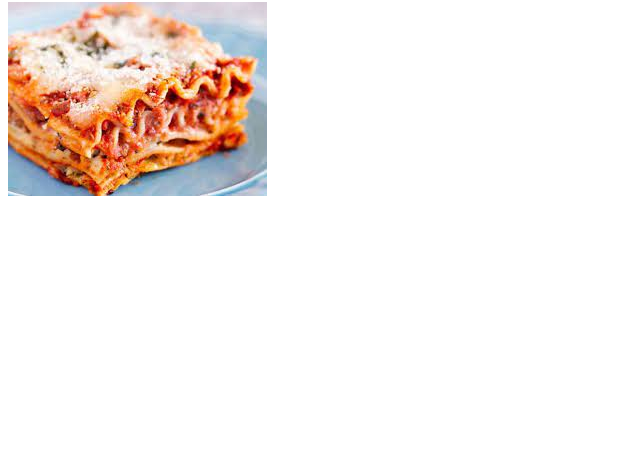
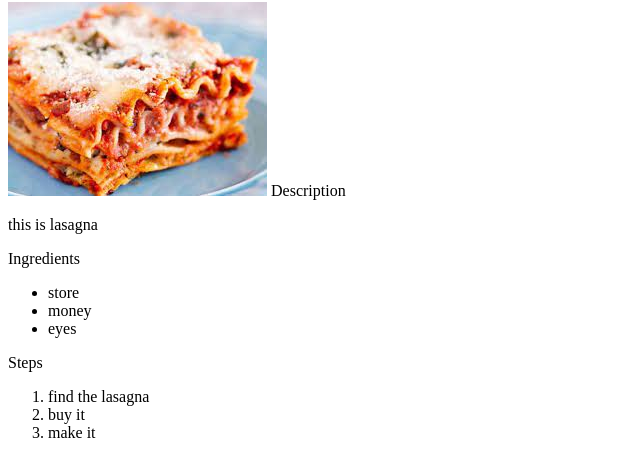
Before and after one commit to RileyPriceDev/odin-recipes, a plain HTML site: page recipes/lasagna.html in a window 1280 px wide. Shown: the part 78-554 px from the top of the page, without its empty margins (0-640 px from the left). Drawn offline with Linux system fonts and the light colour scheme.

Commit message:
added the information into each page

```diff
--- a/recipes/lasagna.html
+++ b/recipes/lasagna.html
@@ -9,5 +9,23 @@
     <h1>Lasagna</h1>
 
     <img src="../images/lasagna.jpeg">
+
+    <p3>Description</p3>
+    <p>this is lasagna</p>
+
+
+    <p3>Ingredients</p3>
+    <ul>
+        <li>store</li>
+        <li>money</li>
+        <li>eyes</li>
+    </ul>
+
+    <p3>Steps</p3>
+    <ol>
+        <li>find the lasagna</li>
+        <li>buy it</li>
+        <li>make it</li>
+    </ol>
 </body>
 </html>
```
Also changed, not shown: recipes/pie.html (+18 -0 lines), recipes/pizza.html (+18 -0 lines).
